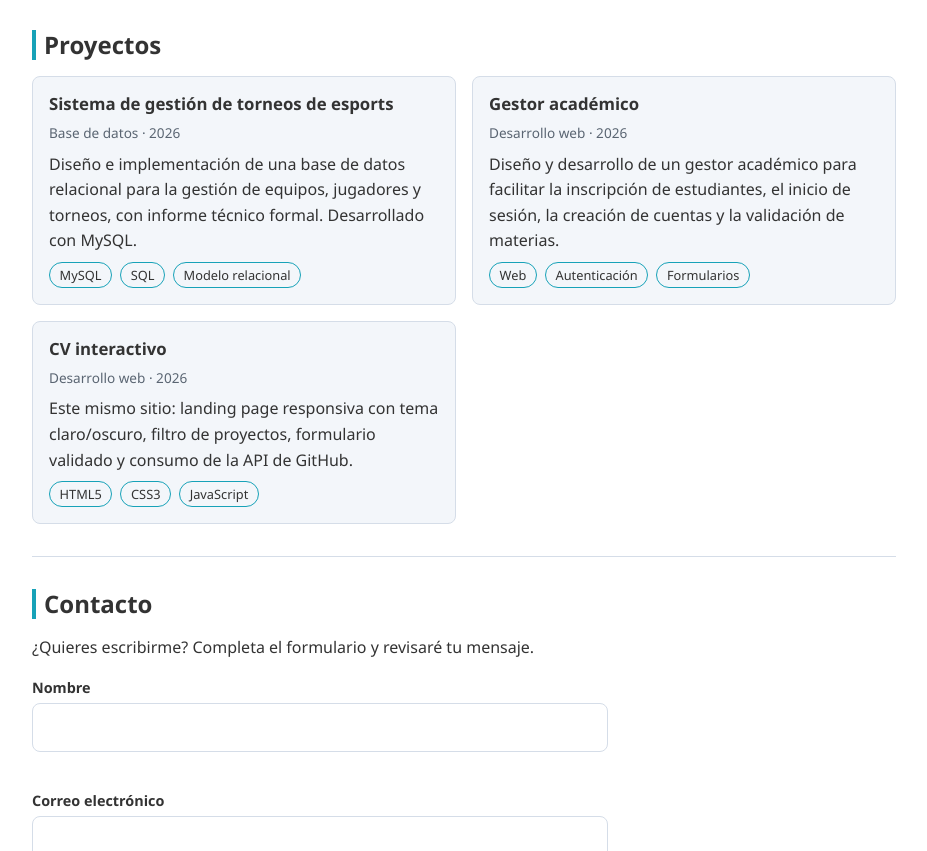
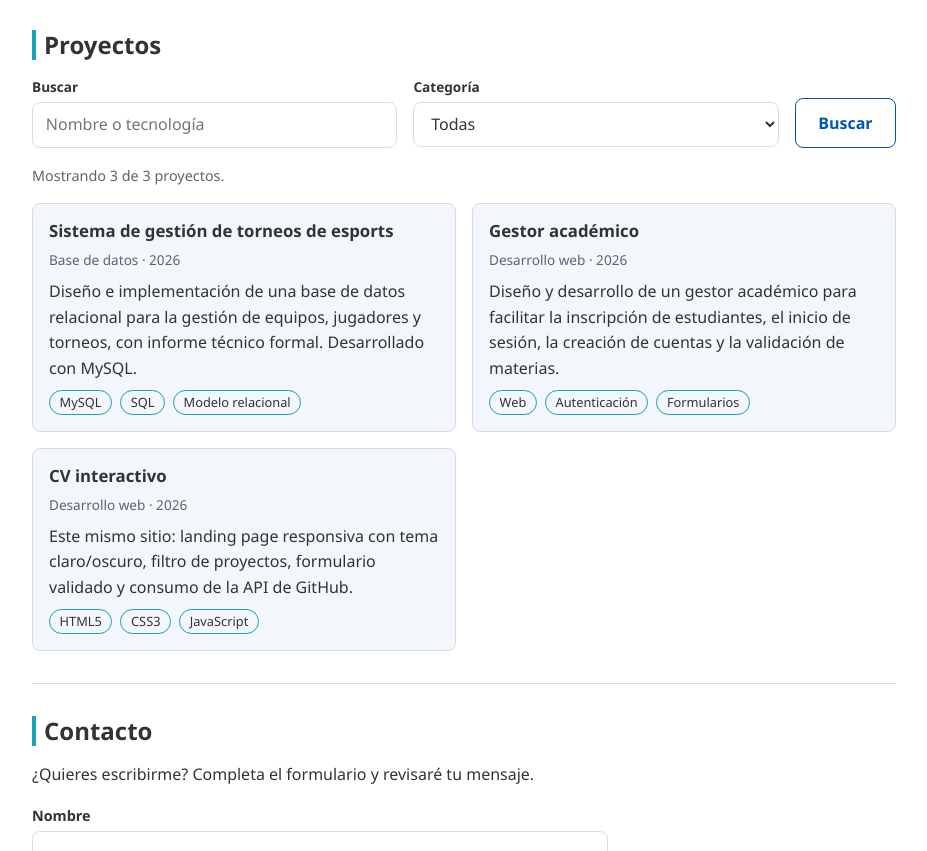
Before and after one commit to joaquinchavezr/SIS214_ExamenPractico2_ChavezJoaquin, a plain HTML site: page index.html in a window 1280 px wide. Shown: the part 796-1647 px from the top of the page, without its empty margins (320-1247 px from the left). Drawn offline with Linux system fonts and the light colour scheme.

Commit message:
feat(js): filtro de proyectos con filter() y map()

```diff
--- a/css/components.css
+++ b/css/components.css
@@ -270,6 +270,42 @@
   font-size: 0.8rem;
 }
 
+/* ---------- Filtro de proyectos ---------- */
+.filter_bar {
+  display: flex;
+  flex-wrap: wrap;
+  gap: var(--spacing-md);
+}
+
+.filter_field {
+  display: flex;
+  flex: 1 1 12rem;
+  flex-direction: column;
+  gap: var(--spacing-xs);
+}
+
+.filter_field label {
+  font-size: 0.85rem;
+  font-weight: 600;
+}
+
+.filter_field input,
+.filter_field select {
+  padding: 0.6rem 0.8rem;
+  background-color: var(--bg-color);
+  border: 1px solid var(--border-color);
+  border-radius: var(--radius);
+}
+
+.filter_bar .button_secondary {
+  align-self: flex-end;
+}
+
+.status_text {
+  color: var(--muted-color);
+  font-size: 0.9rem;
+}
+
 /* ---------- Formulario de contacto ---------- */
 .contact_form {
   display: flex;
--- a/index.html
+++ b/index.html
@@ -95,53 +95,23 @@
 
     <section id="proyectos" class="section" aria-labelledby="proyectos_titulo">
       <h2 id="proyectos_titulo">Proyectos</h2>
-      <ul class="project_list">
-        <li>
-          <article class="project_card">
-            <h3 class="project_title">Sistema de gestión de torneos de esports</h3>
-            <p class="project_meta">Base de datos · 2026</p>
-            <p>
-              Diseño e implementación de una base de datos relacional para la gestión de
-              equipos, jugadores y torneos, con informe técnico formal. Desarrollado con MySQL.
-            </p>
-            <ul class="tag_list">
-              <li>MySQL</li>
-              <li>SQL</li>
-              <li>Modelo relacional</li>
-            </ul>
-          </article>
-        </li>
-        <li>
-          <article class="project_card">
-            <h3 class="project_title">Gestor académico</h3>
-            <p class="project_meta">Desarrollo web · 2026</p>
-            <p>
-              Diseño y desarrollo de un gestor académico para facilitar la inscripción de
-              estudiantes, el inicio de sesión, la creación de cuentas y la validación de materias.
-            </p>
-            <ul class="tag_list">
-              <li>Web</li>
-              <li>Autenticación</li>
-              <li>Formularios</li>
-            </ul>
-          </article>
-        </li>
-        <li>
-          <article class="project_card">
-            <h3 class="project_title">CV interactivo</h3>
-            <p class="project_meta">Desarrollo web · 2026</p>
-            <p>
-              Este mismo sitio: landing page responsiva con tema claro/oscuro, filtro de
-              proyectos, formulario validado y consumo de la API de GitHub.
-            </p>
-            <ul class="tag_list">
-              <li>HTML5</li>
-              <li>CSS3</li>
-              <li>JavaScript</li>
-            </ul>
-          </article>
-        </li>
-      </ul>
+      <form id="project_filter" class="filter_bar" role="search" aria-label="Filtrar proyectos">
+        <p class="filter_field">
+          <label for="project_search">Buscar</label>
+          <input type="search" id="project_search" name="project_search" placeholder="Nombre o tecnología" autocomplete="off">
+        </p>
+        <p class="filter_field">
+          <label for="project_category">Categoría</label>
+          <select id="project_category" name="project_category">
+            <option value="all">Todas</option>
+            <option value="web">Desarrollo web</option>
+            <option value="datos">Base de datos</option>
+          </select>
+        </p>
+        <button type="submit" class="button_secondary">Buscar</button>
+      </form>
+      <p id="project_status" class="status_text" role="status" aria-live="polite"></p>
+      <ul id="project_list" class="project_list"></ul>
     </section>
 
     <section id="contacto" class="section" aria-labelledby="contacto_titulo">
--- /dev/null
+++ b/js/data.js
@@ -0,0 +1,42 @@
+/**
+ * data.js — Datos originales de los proyectos.
+ * Se congelan con Object.freeze() para garantizar su inmutabilidad: el filtro
+ * nunca modifica esta colección, solo genera nuevas a partir de ella.
+ */
+export const categoryLabels = Object.freeze({
+  web: 'Desarrollo web',
+  datos: 'Base de datos',
+});
+
+export const projects = Object.freeze([
+  Object.freeze({
+    id: 'esports_db',
+    title: 'Sistema de gestión de torneos de esports',
+    category: 'datos',
+    year: 2026,
+    description:
+      'Diseño e implementación de una base de datos relacional para la gestión de equipos, ' +
+      'jugadores y torneos, con informe técnico formal. Desarrollado con MySQL.',
+    tags: Object.freeze(['MySQL', 'SQL', 'Modelo relacional']),
+  }),
+  Object.freeze({
+    id: 'gestor_academico',
+    title: 'Gestor académico',
+    category: 'web',
+    year: 2026,
+    description:
+      'Diseño y desarrollo de un gestor académico para facilitar la inscripción de estudiantes, ' +
+      'el inicio de sesión, la creación de cuentas y la validación de materias.',
+    tags: Object.freeze(['Web', 'Autenticación', 'Formularios']),
+  }),
+  Object.freeze({
+    id: 'cv_interactivo',
+    title: 'CV interactivo',
+    category: 'web',
+    year: 2026,
+    description:
+      'Este mismo sitio: landing page responsiva con tema claro/oscuro, filtro de proyectos, ' +
+      'formulario validado y consumo de la API de GitHub.',
+    tags: Object.freeze(['HTML5', 'CSS3', 'JavaScript']),
+  }),
+]);
--- /dev/null
+++ b/js/filter.js
@@ -0,0 +1,71 @@
+/**
+ * filter.js — Buscador / filtro de proyectos en tiempo real.
+ *
+ * Los datos originales (data.js) son inmutables. Cada evento de entrada
+ * procesa la colección con una tubería funcional: .filter() -> .filter() -> .map(),
+ * que devuelve un arreglo nuevo sin alterar el original.
+ */
+import { projects, categoryLabels } from './data.js';
+
+/** Minúsculas y sin tildes, para que "base" encuentre "Base" y "automatización". */
+const normalizeText = (text) =>
+  text
+    .toLowerCase()
+    .normalize('NFD')
+    .replace(/[\u0300-\u036f]/g, '')
+    .trim();
+
+const escapeHtml = (text) =>
+  text.replace(/[&<>"']/g, (char) => (
+    { '&': '&amp;', '<': '&lt;', '>': '&gt;', '"': '&quot;', "'": '&#39;' }[char]
+  ));
+
+const matchesCategory = (project, category) =>
+  category === 'all' || project.category === category;
+
+const matchesQuery = (project, query) =>
+  normalizeText([project.title, project.description, ...project.tags].join(' ')).includes(query);
+
+/** Convierte un proyecto en el HTML de su tarjeta. */
+const renderProjectCard = (project) => `
+  <li>
+    <article class="project_card">
+      <h3 class="project_title">${escapeHtml(project.title)}</h3>
+      <p class="project_meta">${escapeHtml(categoryLabels[project.category])} · ${project.year}</p>
+      <p>${escapeHtml(project.description)}</p>
+      <ul class="tag_list" aria-label="Tecnologías">
+        ${project.tags.map((tag) => `<li>${escapeHtml(tag)}</li>`).join('')}
+      </ul>
+    </article>
+  </li>`;
+
+/** Tubería funcional: filtra por categoría, filtra por texto y mapea a HTML. */
+const getVisibleCards = (query, category) =>
+  projects
+    .filter((project) => matchesCategory(project, category))
+    .filter((project) => matchesQuery(project, query))
+    .map(renderProjectCard);
+
+export const initProjectFilter = () => {
+  const form = document.getElementById('project_filter');
+  const searchInput = document.getElementById('project_search');
+  const categorySelect = document.getElementById('project_category');
+  const list = document.getElementById('project_list');
+  const status = document.getElementById('project_status');
+  if (!form || !searchInput || !categorySelect || !list || !status) return;
+
+  const render = () => {
+    const cards = getVisibleCards(normalizeText(searchInput.value), categorySelect.value);
+    list.innerHTML = cards.join('');
+    status.textContent =
+      cards.length === 0
+        ? 'No se encontraron proyectos con ese criterio.'
+        : `Mostrando ${cards.length} de ${projects.length} proyectos.`;
+  };
+
+  searchInput.addEventListener('input', render);
+  categorySelect.addEventListener('change', render);
+  form.addEventListener('submit', (event) => event.preventDefault());
+
+  render();
+};
--- a/js/main.js
+++ b/js/main.js
@@ -5,6 +5,8 @@
  */
 import { initTheme } from './theme.js';
 import { initMenu } from './menu.js';
+import { initProjectFilter } from './filter.js';
 
 initTheme();
 initMenu();
+initProjectFilter();
```
